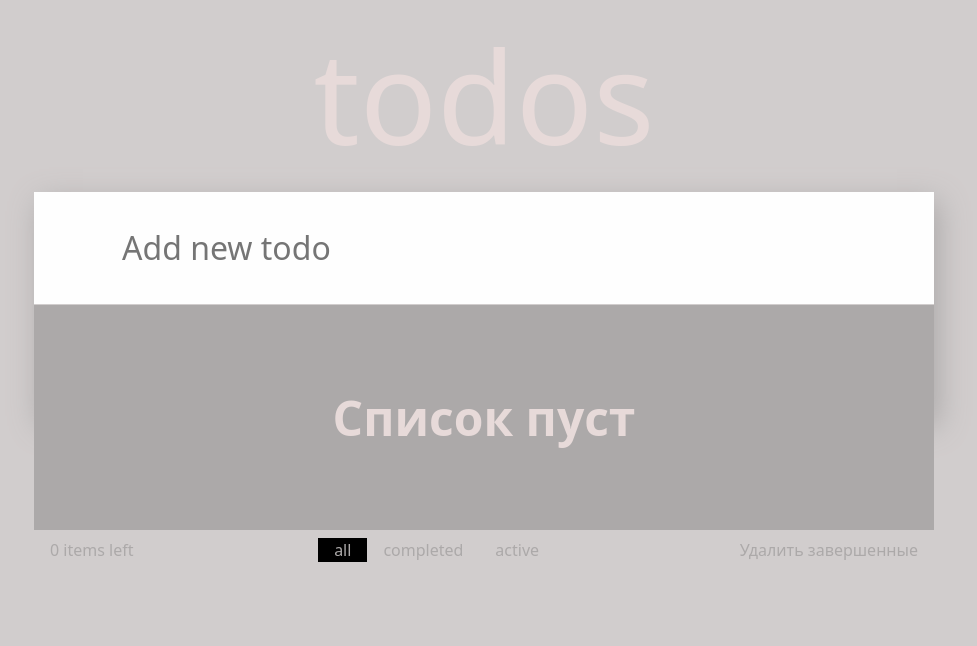
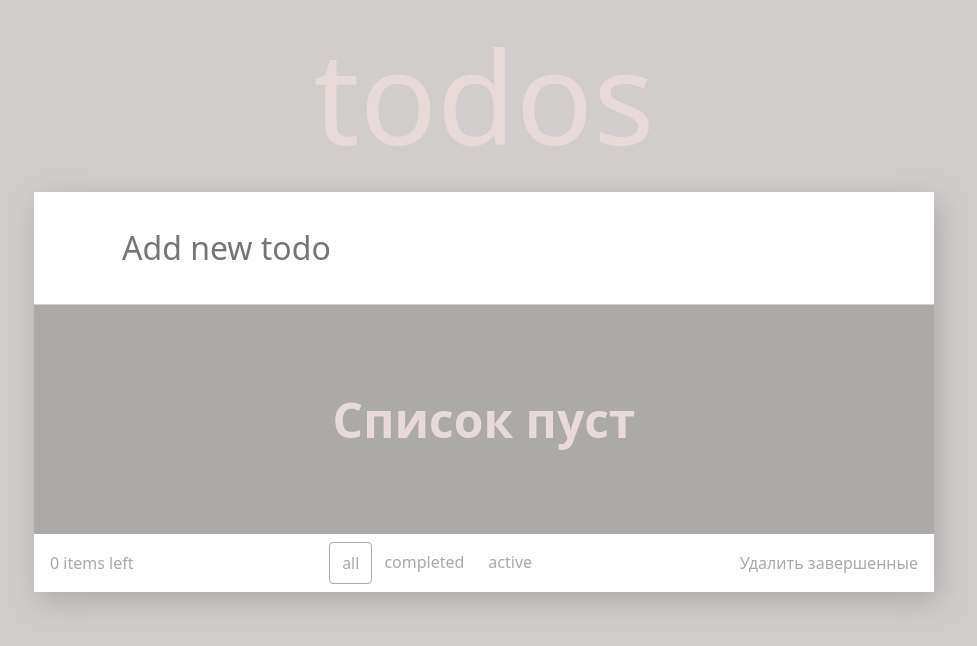
Before and after one commit to BRIT47rus/Todos, a React (Vite) app: page / in a window 1280 px wide. Shown: the top 646 px of the page, without its empty margins (156-1133 px from the left). Built offline with nearby package versions, Linux system fonts and the light colour scheme.

Commit message:
eddit ccs styles for todos todo unfo and input

```diff
--- a/src/components/Widjets/Todos/Todos.css
+++ b/src/components/Widjets/Todos/Todos.css
@@ -1,21 +1,25 @@
 .todos {
     --input-padding: 16px 24px;
-    background: var(--color-bg-card);
+    background: var(--color--text);
     box-shadow: 5px 9px 28px var(--color--text);
     width: 100%;
-    /* height: 400px; */
+    min-height: 400px;
+    display: flex;
+    flex-direction: column;
+    justify-content: space-between;
 }
 .todos__input-text {
     display: flex;
     align-items: center;
     padding: var(--input-padding);
     border-bottom: 1px solid var(--color-secondary);
+    background: var(--color-bg-card);
 }
 
 .todos__empty {
     display: flex;
     width: 100%;
-    height: 100%;
+    min-height: 100px;
     justify-content: center;
     align-items: center;
     color: #e7dad9;
--- a/src/components/Widjets/Todos/Todos.tsx
+++ b/src/components/Widjets/Todos/Todos.tsx
@@ -3,15 +3,14 @@ import { Title } from '../../features/components/Title/Title';
 import { Input } from '../../features/components/Input/Input';
 
 import './Todos.css';
-import cls from 'classnames';
 import { Info, Todo } from '../../features';
 
 export const Todos = () => {
     const { filteredTodos, addTodo } = useTodosCTX();
 
     return (
-        <div className={cls('todos')}>
-            <div className="todos__input-text">
+        <div className={'todos'}>
+            <div className={'todos__input-text'}>
                 <Input type="text" onAdd={addTodo} />
             </div>
             {filteredTodos.length ? (
--- a/src/components/features/Info/Info.css
+++ b/src/components/features/Info/Info.css
@@ -4,4 +4,6 @@
     padding: 8px 16px;
     font-size: 16px;
     color: var(--color--text);
+    background: var(--color-bg-card);
+    align-items: center;
 }
--- a/src/components/features/Info/Info.tsx
+++ b/src/components/features/Info/Info.tsx
@@ -8,7 +8,7 @@ export const Info = () => {
     const countItems = todos.filter((item) => item.checked).length;
 
     return (
-        <div className="info-container">
+        <div className={'info-container'}>
             <div>{countItems} items left</div>
             <InfoFilter />
             <Button onClick={deleteTodoS} element="Удалить завершенные" />
--- a/src/components/features/Todo/Todo.css
+++ b/src/components/features/Todo/Todo.css
@@ -1,14 +1,12 @@
 .todo {
     padding: var(--input-padding);
+    background: var(--color-bg-card);
     border-bottom: 1px solid var(--color-secondary);
-    /* display: flex;
-    align-items: center; */
     display: grid;
-
     grid-template-columns: auto max-content 1fr;
     align-items: center;
-
     user-select: none;
+    height: 84px;
 }
 
 .todo span {
--- a/src/components/features/Todo/Todo.tsx
+++ b/src/components/features/Todo/Todo.tsx
@@ -11,7 +11,7 @@ export const Todo: FC<ITodo> = ({ title, checked, id }) => {
     const { deleteTodo } = useTodosCTX();
 
     return (
-        <div className="todo">
+        <div className={'todo'}>
             <Input checkedProps={checked} todoId={id} onAdd={() => null} />
             <span className={cls({ 'todo__text-compleate': !checked })}>
                 {formatText(title)}
--- a/src/components/features/components/InfoFilter/InfoFilter.css
+++ b/src/components/features/components/InfoFilter/InfoFilter.css
@@ -1,10 +1,15 @@
 .info-filter {
     display: flex;
     justify-content: center;
+    box-sizing: border-box;
+    min-height: 42px;
 }
-.info-filter > * {
-    padding: 0 16px;
+
+.info-filter__button {
+    padding: 8px 12px;
+    transition: border 5s ease;
+    border-radius: 4px;
 }
 .info-filter__button-active {
-    background: #000;
+    border: 1px solid var(--color--text);
 }
--- a/src/components/features/components/InfoFilter/InfoFilter.tsx
+++ b/src/components/features/components/InfoFilter/InfoFilter.tsx
@@ -24,7 +24,7 @@ export const InfoFilter = () => {
                         onClick={() => onClickBTNFilter(item)}
                         element={item}
                         active={selected}
-                        className={classNames({
+                        className={classNames('info-filter__button', {
                             'info-filter__button-active': selected === item,
                         })}
                     />
```
